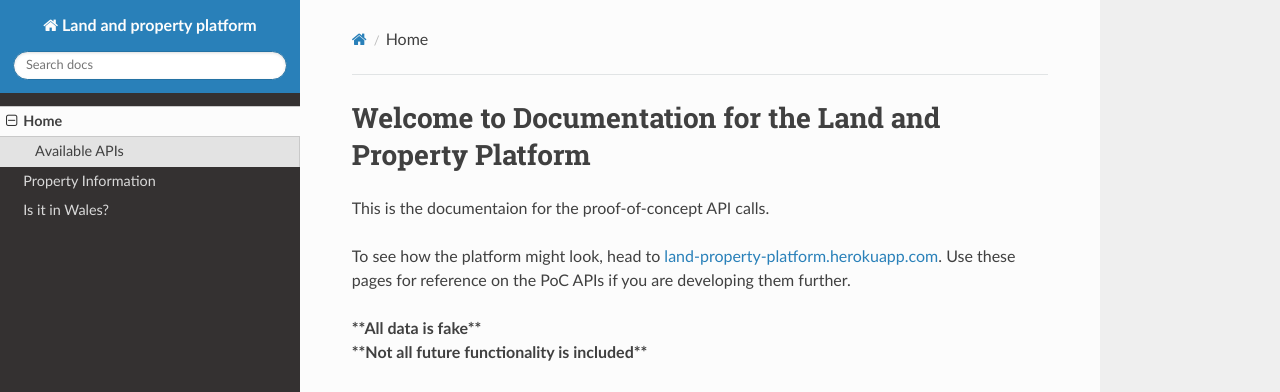
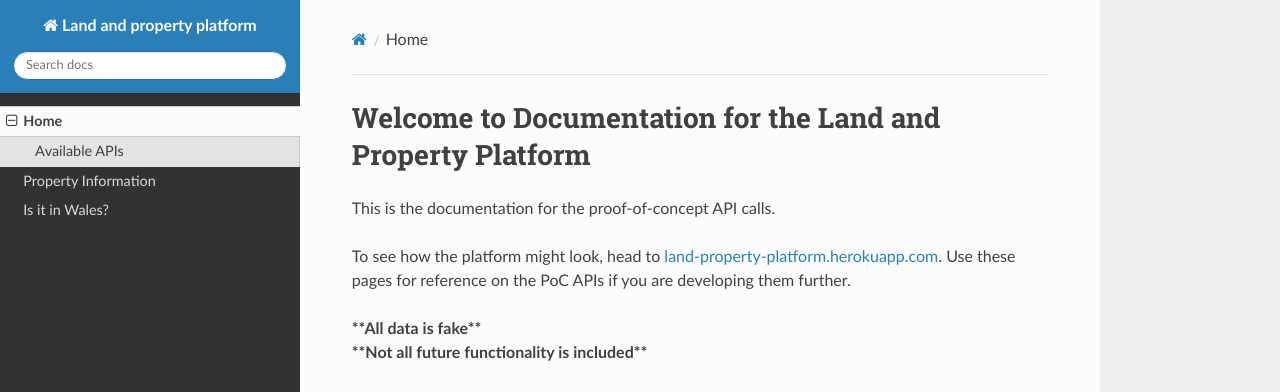
Before and after one commit to welsh-revenue-authority/property_platform_app, an MkDocs documentation site: the page built from docs/index.md, in a window 1280 px wide. Shown: the top 392 px of the page. Built offline with MkDocs 1.6.1, drawn with Linux system fonts in a browser that asks for light colours; nearby versions of some CDN libraries.

```diff
--- a/docs/index.md
+++ b/docs/index.md
@@ -1,6 +1,6 @@
 # Welcome to Documentation for the Land and Property Platform
 
-This is the documentaion for the proof-of-concept API calls.
+This is the documentation for the proof-of-concept API calls.
 
 To see how the platform might look, head to
 [land-property-platform.herokuapp.com](https://land-property-platform.herokuapp.com).
--- /dev/null
+++ b/static/robots.txt
@@ -0,0 +1 @@
+User-agent: * Disallow: /
```
Also changed, not shown: main.py (+10 -1 lines).
